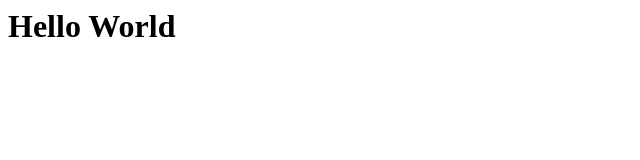
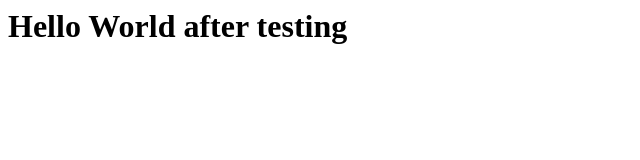
Before and after one commit to snchande/testgit, a plain HTML site: page index.html in a window 1280 px wide. Shown: the whole page, without its empty margins (0-640 px from the left). Drawn offline with Linux system fonts and the light colour scheme.

Commit message:
Just Testing

```diff
--- a/index.html
+++ b/index.html
@@ -1,3 +1,3 @@
 <html>
-<body><h1>Hello World</h1></body>
+<body><h1>Hello World after testing</h1></body>
 </html>
```
